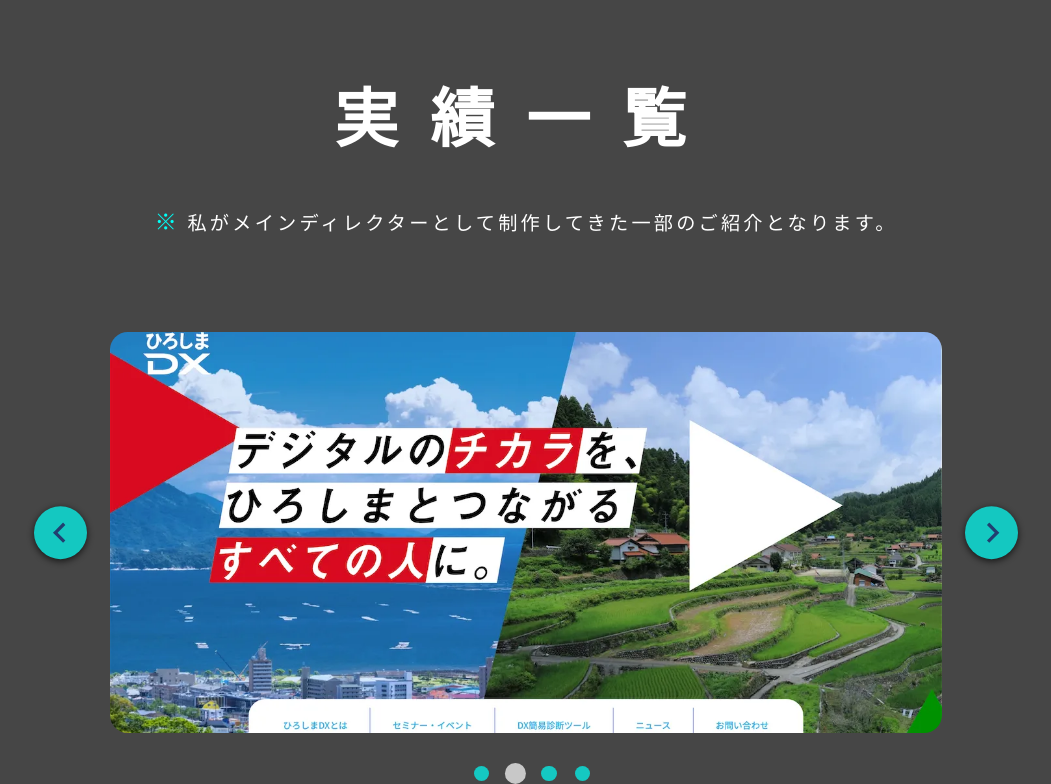
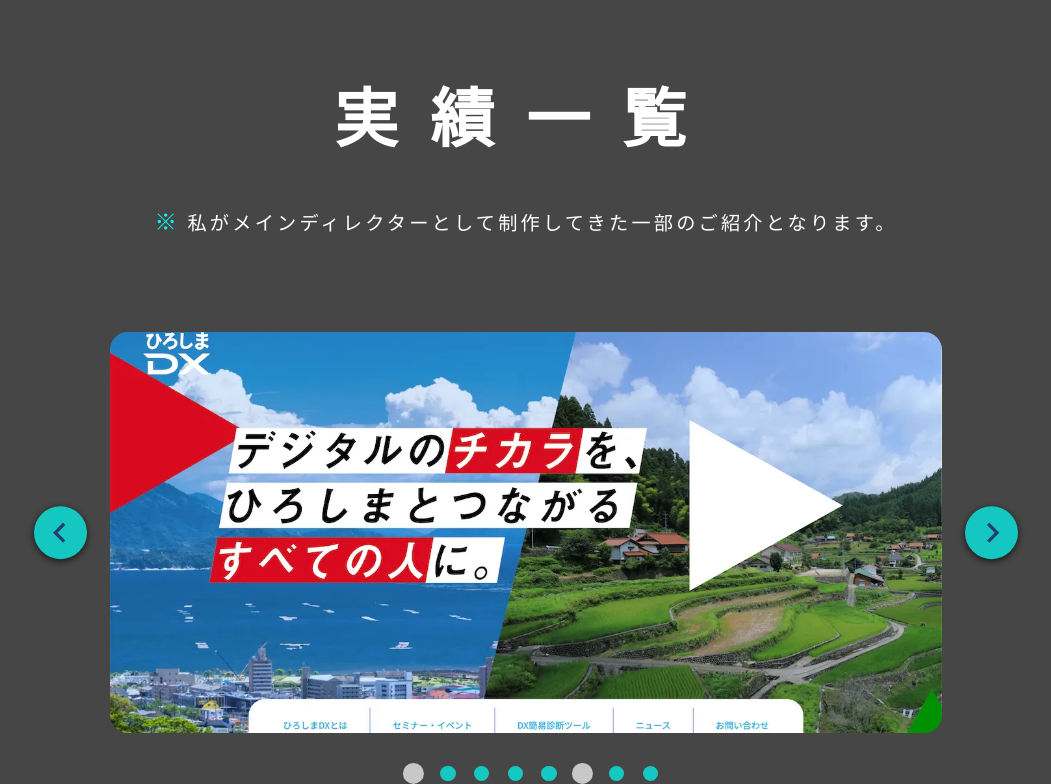
Before and after one commit to ymnk-kohey/portfolio, a website: page index.html in a window 1280 px wide. Shown: the part 3635-4419 px from the top of the page, without its empty margins (114-1165 px from the left). Drawn offline with nearby package versions, Linux system fonts and the light colour scheme.

Commit message:
記述変更

```diff
--- a/assets/js/script.js
+++ b/assets/js/script.js
@@ -1,3 +1,6 @@
+document.addEventListener('DOMContentLoaded', function () {
+  new Splide('.splide').mount();
+});
 /*
 splideの記述
 */
--- a/index.html
+++ b/index.html
@@ -21,7 +21,7 @@
     <link rel="preconnect" href="https://fonts.googleapis.com">
     <link rel="preconnect" href="https://fonts.gstatic.com" crossorigin>
     <link href="https://fonts.googleapis.com/css2?family=Noto+Sans+JP:wght@100..900&display=swap" rel="stylesheet">
-    <link rel="stylesheet" href="./node_modules/@splidejs/splide/dist/css/splide.min.css">
+    <link rel="stylesheet" href="https://cdn.jsdelivr.net/npm/@splidejs/splide@latest/dist/css/splide.min.css">
 </head>
 
 <body>
@@ -178,7 +178,7 @@
             </ul>
         </div>
     </div>
-    <script src="./node_modules/@splidejs/splide/dist/js/splide.min.js"></script>
+    <script src="https://cdn.jsdelivr.net/npm/@splidejs/splide@latest/dist/js/splide.min.js"></script>
     <script src="./assets/js/script.js"></script>
 </body>
 </html>
```
